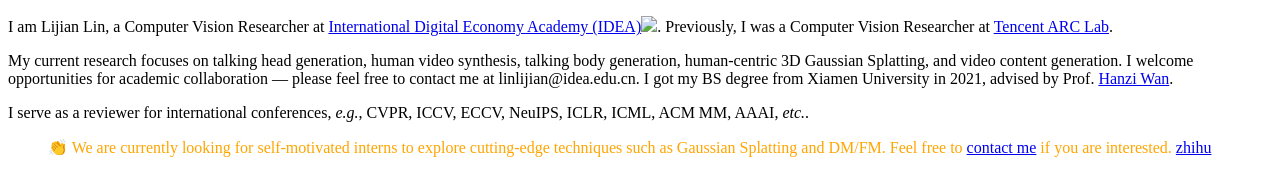
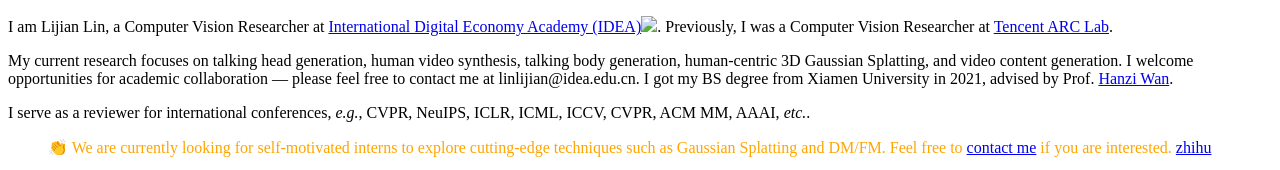
Before and after one commit to gagajian/gagajian.github.io, a Jekyll site: the page built from _pages/includes/intro.md, in a window 1280 px wide. Shown: the part 746-916 px from the top of the page. Built offline with Jekyll 4.4.1, drawn with Linux system fonts in a browser that asks for light colours; our own code applies the rules of GitHub Pages for plain Markdown files.

Commit message:
add new publications

```diff
--- a/_pages/includes/intro.md
+++ b/_pages/includes/intro.md
@@ -3,6 +3,6 @@ I am Lijian Lin, a Computer Vision Researcher at [International Digital Economy
 My current research focuses on talking head generation, human video synthesis, talking body generation, human-centric 3D Gaussian Splatting, and video content generation. I welcome opportunities for academic collaboration — please feel free to contact me at linlijian@idea.edu.cn. I got my BS degree from Xiamen University in 2021, advised by Prof. [Hanzi Wan](https://pami.xmu.edu.cn/hanzi/).
 
 
-I serve as a reviewer for international conferences, *e.g.*, CVPR, ICCV, ECCV, NeuIPS, ICLR, ICML, ACM MM, AAAI, *etc.*.
+I serve as a reviewer for international conferences, *e.g.*, CVPR, NeuIPS, ICLR, ICML, ICCV, CVPR, ACM MM, AAAI, *etc.*.
 
 > 👏 <span style="color:orange;"> We are currently looking for self-motivated interns to explore cutting-edge techniques such as Gaussian Splatting and DM/FM. Feel free to [contact me](mailto:linlijian@idea.edu.cn) if you are interested. [zhihu](https://zhuanlan.zhihu.com/p/582929545) </span>
```
Also changed, not shown: _pages/includes/news.md (+1 -0 lines), _pages/includes/pub.md (+1 -1 lines), 1 other file.
